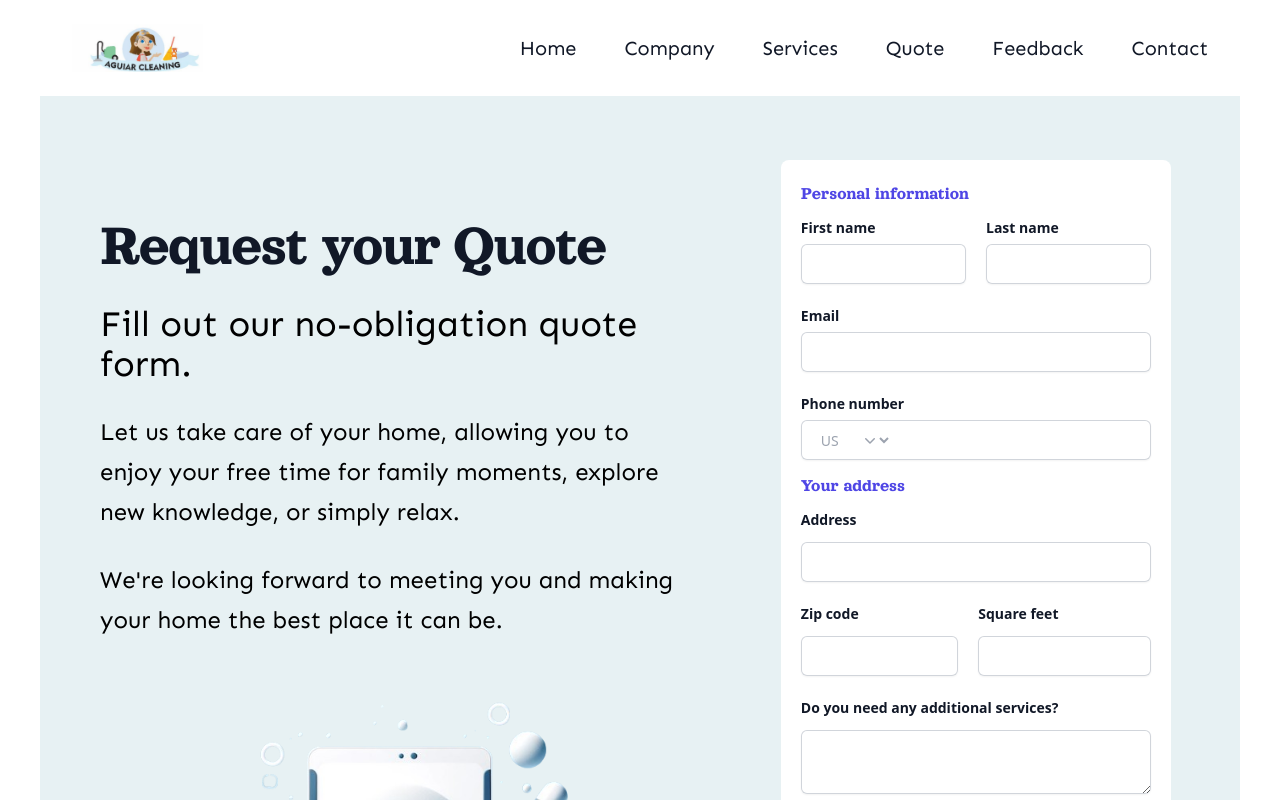
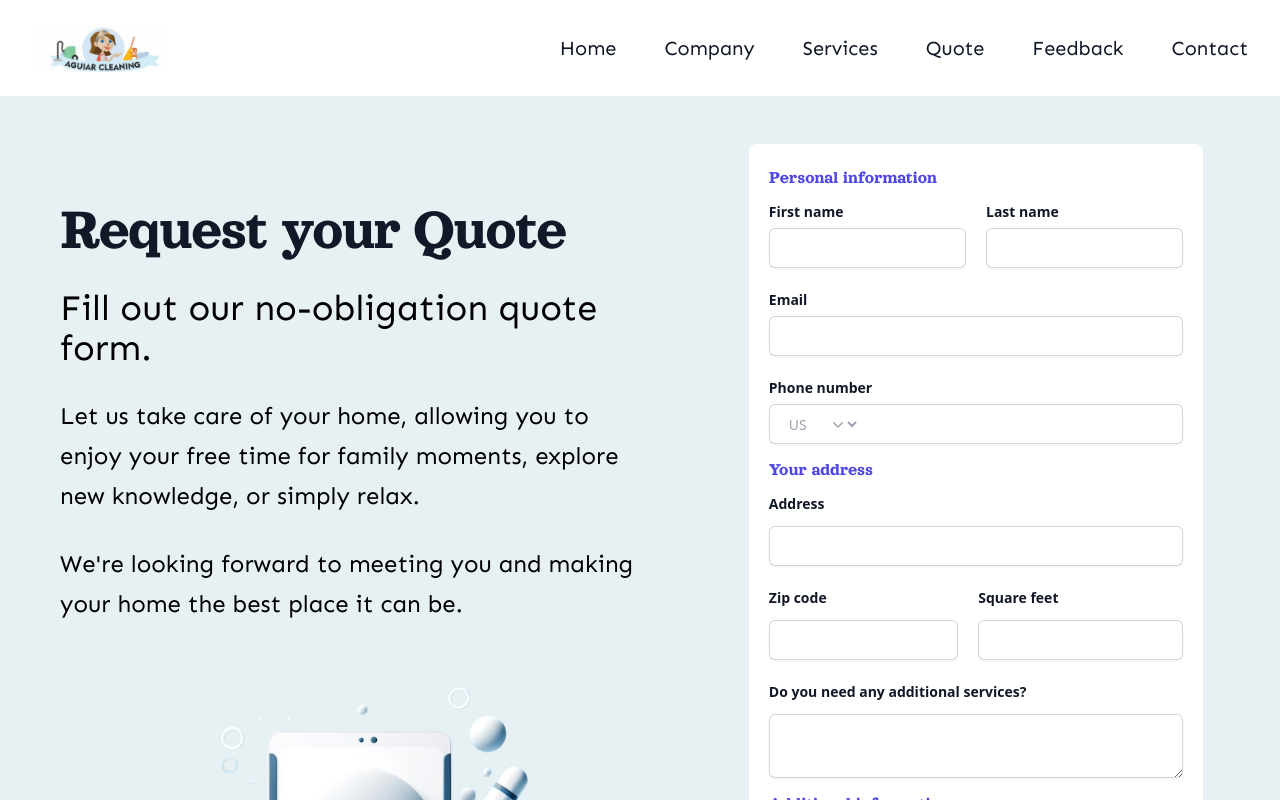
Before and after one commit to Claubis/aguiar-project-site, a Next.js app: page /FormQuote in a window 1280 px wide. Shown: the top 800 px of the page. Built offline with nearby package versions, Linux system fonts and the light colour scheme.

Commit message:
ajuste geral

```diff
--- a/src/app/AboutFeedback/page.tsx
+++ b/src/app/AboutFeedback/page.tsx
@@ -6,7 +6,7 @@ export default function AboutFeedback() {
       <div className="mx-auto max-w-7xl sm:px-6 ">
         <div className="relative isolate bg-terceira px-6 pt-16 sm:px-16 md:pt-24 lg:flex lg:gap-x-20 lg:px-10 lg:pt-0">
 
-          <div className="mx-auto max-w-md text-center lg:mx-0 lg:flex-auto lg:py-32 lg:text-left">
+          <div className="mx-auto max-w-md lg:mx-0 lg:flex-auto lg:py-32 lg:text-left">
             <h2 className="text-6xl font-orelega tracking-tight text-black">
               Avalie sua experiência</h2>
             <h3 className='mt-6 leading-8 font-sen text-lg md:text-2xl'>Se você já nos visitou, não se esqueça de fazer sua avaliação.</h3>
--- a/src/app/AboutServices/page.tsx
+++ b/src/app/AboutServices/page.tsx
@@ -30,8 +30,9 @@ export default function AboutServices() {
 
 
     return(
+            <div className='bg-quarta'>
 
-            <div className="grid justify-center min-h-[70vh] bg-quarta">
+                <div className="mx-auto grid justify-center min-h-[70vh] bg-quarta max-w-[1280px]">
 
                     <div className="grid justify-start font-orelega text-6xl p-10 mt-20">
                         <h1>Sobre nossos serviços</h1>
@@ -73,5 +74,6 @@ export default function AboutServices() {
 
                 </div>
 
+            </div>
     );
 }
--- a/src/app/FormFeedback/page.tsx
+++ b/src/app/FormFeedback/page.tsx
@@ -42,7 +42,7 @@ export default function FormFeedback(){
 
             <div className="w-[100%] md:pl-10 flex flex-col justify-center gap-10 p-10">
 
-                    <h1 className="text-6xl font-bold tracking-tight text-[#FFFDE0]  uppercase ">We want to hear from you!</h1>
+                    <h1 className="text-6xl font-bold tracking-tight text-[#FFFDE0] uppercase mt-20 md:mt-0">We want to hear from you!</h1>
 
                     <h2 className="mt-2 text-lg md:text-2xl leading-8 font-sen">Our survey aims to improve our services and bring more comfort and security to your home.</h2>
 
--- a/src/app/FormQuote/page.tsx
+++ b/src/app/FormQuote/page.tsx
@@ -13,12 +13,15 @@ export default function FormQuote() {
   const [agreed, setAgreed] = useState(false)
 
   return (
-    <div className="isolate bg-segunda grid md:flex p-5 pt-20 md:pt-0">
+
+    <div className='bg-segunda'>
+
+        <div className="isolate bg-segunda grid md:flex p-5 pt-20 md:pt-0 max-w-[1280px] mx-auto min-h-[100vh]">
 
         {/* Bloco de textos */}
         <div className="mx-auto max-w-2xl grid justify-center md:justify-start gap-5 text-start  md:flex md:flex-col p-0 md:p-10 mt-0 md:mt-20">
 
-        <h1 className="text-6xl font-orelega tracking-tight text-gray-900">Request your Quote</h1>
+            <h1 className="text-6xl font-orelega tracking-tight text-gray-900 mt-20 ">Request your Quote</h1>
 
             <h2 className="mt-2 leading-8 font-sen text-2xl md:text-4xl" >Fill out our no-obligation quote form.</h2>
 
@@ -34,7 +37,7 @@ export default function FormQuote() {
         </div>
 
             {/* Bloco do formulário */}
-      <div className='w-full'>
+        <div className='w-full mt-20'>
 
             <form action="#" method="POST" className="mx-auto mt-16 md:max-w-[80%] bg-white p-5 rounded-lg" data-netlify="true">
 
@@ -360,5 +363,7 @@ export default function FormQuote() {
             </form>
         </div>
         </div>
+
+    </div>
   )
 }
--- a/src/app/FormTagFriend/page.tsx
+++ b/src/app/FormTagFriend/page.tsx
@@ -29,8 +29,8 @@ export default function FormTagFriend() {
         />
       </div>
 
-      <div className="mx-auto max-w-2xl grid gap-10">
-        <h2 className="text-5xl font-bold tracking-tight text-gray-900">Refer Your Friend</h2>
+      <div className="mx-auto max-w-2xl grid gap-10 mt-20">
+        <h2 className="text-5xl font-bold tracking-tight text-gray-900 mt-20">Refer Your Friend</h2>
         <p className="mt-2 text-lg leading-8 text-gray-600">
         Share the experience! Refer a friend, and both of you can enjoy exclusive benefits. Fill out the form below to get started.
         </p>
--- a/src/app/InfiniteMovingCardsDemo/page.tsx
+++ b/src/app/InfiniteMovingCardsDemo/page.tsx
@@ -5,7 +5,10 @@ import { InfiniteMovingCards } from "./InfiniteMovingCards";
 
 export default function InfiniteMovingCardsDemo() {
   return (
-    <div className="min-h-[100vh] rounded-md flex flex-col antialiased bg-white   relative overflow-hidden">
+
+    <div className="bg-white">
+
+      <div className="min-h-[100vh] rounded-md flex flex-col antialiased bg-white relative  max-w-[1280px] mx-auto">
 
           <div className="font-orelega text-6xl p-10 mt-20 md:mt-0 text-black">
               <h1>See what our customers</h1>
@@ -24,6 +27,8 @@ export default function InfiniteMovingCardsDemo() {
                   speed="slow"
                   className="font-sen"
               />
+          </div>
+
       </div>
 
     </div>
--- a/src/app/Navbar/page.tsx
+++ b/src/app/Navbar/page.tsx
@@ -7,15 +7,12 @@ npm install @heroicons/react
 
 */
 
+
 /* Importações gerais */
 import { useState } from 'react'
 import { Dialog } from '@headlessui/react'
 import { Bars3Icon, XMarkIcon } from '@heroicons/react/24/outline'
 import Link from 'next/link'
-
-/* Importação das imagens */
-import image from '../../../public/assets/Navbar/Captura de tela 2024-02-13 124000.png'
-
 
 const navigation = [
   { name: 'Home', href: './' },
@@ -31,7 +28,7 @@ export default function Navbar() {
 
   return (
 
-    <div className="bg-white z-50 w-full max-w-screen-2xl mx-auto ">
+    <div className="bg-white z-50 fixed w-full">
       <header className="inset-x-0 top-0 ">
 
         <nav className="flex items-center justify-between p-6 lg:px-8 font-sen " aria-label="Global">
@@ -42,7 +39,7 @@ export default function Navbar() {
               <span className="sr-only">Aguiar Cleaning Service</span>
               <img
                 className="h-12 w-auto"
-                src={image.src}
+                src="/assets/Navbar/Captura de tela 2024-02-13 124000.png"
                 alt="Logo da empresa"
               />
             </a>
@@ -76,7 +73,7 @@ export default function Navbar() {
                 <span className="sr-only">Your Company</span>
                 <img
                   className="h-8 w-auto"
-                  src={image.src}
+                  src="/assets/Navbar/Captura de tela 2024-02-13 124000.png"
                   alt="Imagem do logo da empresa"
                 />
               </a>
--- a/src/app/globals.css
+++ b/src/app/globals.css
@@ -105,7 +105,10 @@
 
 html {
   width: 100%;
-  max-width: 1200px;
+  /*max-width: 1280px;*/
   margin: 0 auto;
+}
+
+body {
   overflow-x: hidden;
 }
--- a/src/app/layout.tsx
+++ b/src/app/layout.tsx
@@ -12,21 +12,6 @@ export const metadata: Metadata = {
 import Navbar from "./Navbar/page";
 import Footer from "./Footer/page";
 
-// Definição do tipo para os links do menu
-interface MainMenuLink {
-  url: string;
-  label: string;
-}
-
-const mainMenuLinks: MainMenuLink[] = [
-  { url: 'home', label: 'Home' },
-  { url: 'company', label: 'Company' },
-  { url: 'services', label: 'Services' },
-  { url: 'quote', label: 'Quote' },
-  { url: 'feedback', label: 'Feedback' },
-  { url: 'contact', label: 'Contact' }
-];
-
 
 interface RootLayoutProps {
   children: React.ReactNode;
@@ -40,7 +25,7 @@ export default function RootLayout({
   return (
     <html lang="en">
       <body>
-        <Navbar mainMenuLinks={mainMenuLinks} />
+        <Navbar/>
         {children}
         <Footer/>
         </body>
```
Lines whose indentation alone changed are shown as unchanged.
